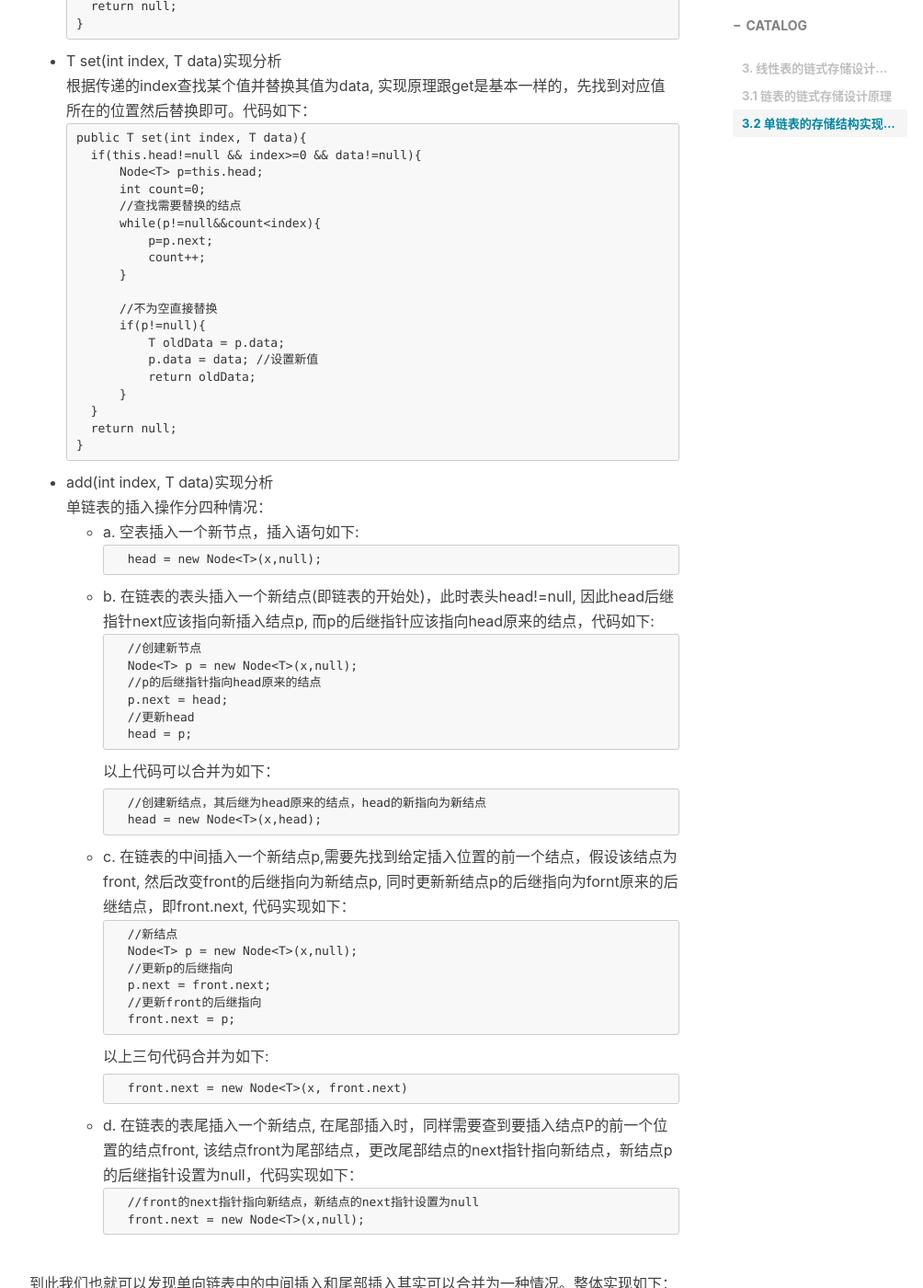
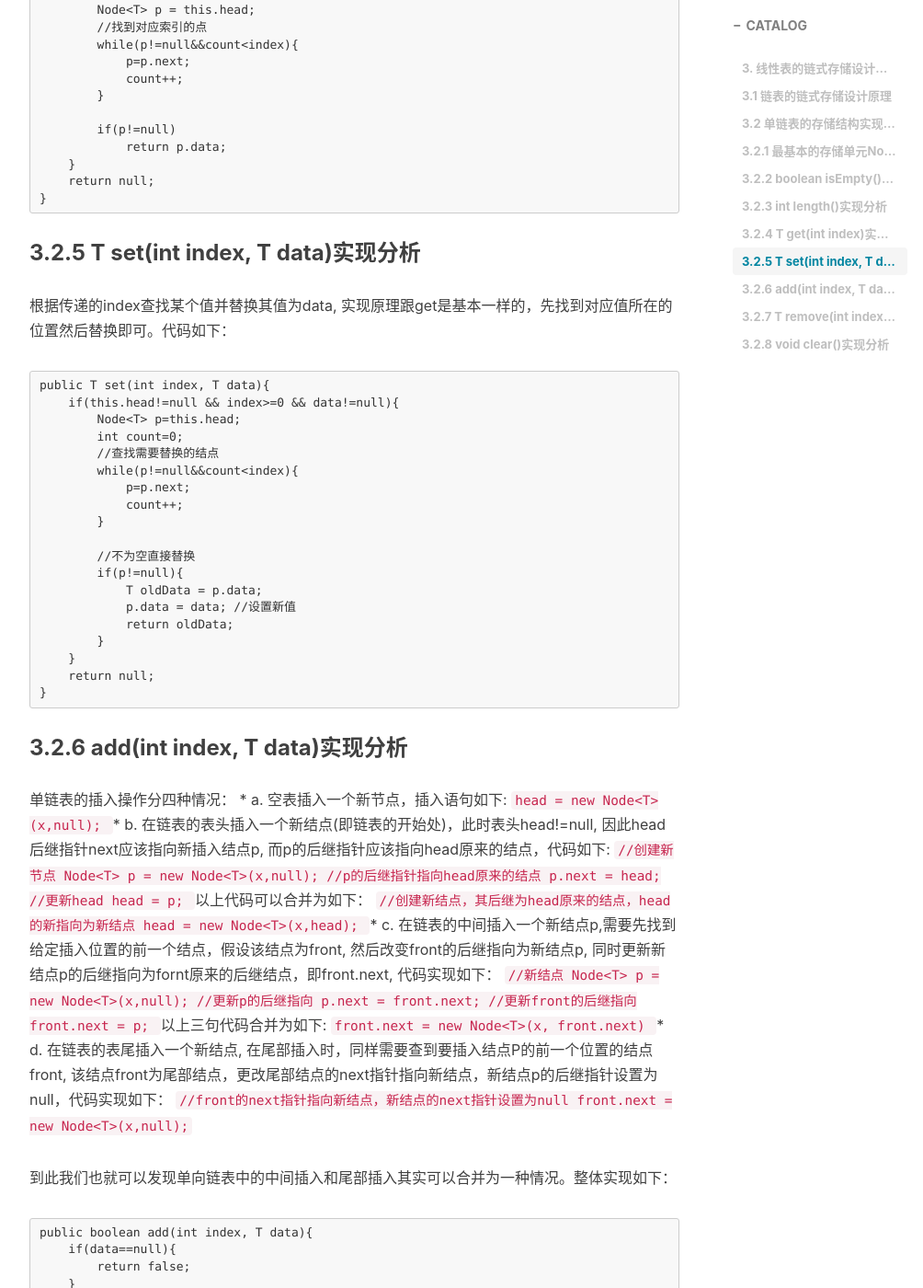
Before and after one commit to jangzc/jangzc.github.io, a Jekyll site: the page built from _posts/2018-08-02-链表.md, in a window 1280 px wide and 1400 px high, scrolled down 2672 px. Shown: the whole window at 92% size, without its empty margins (233-1237 px from the left). Built offline with Jekyll 4.4.1, drawn with Linux system fonts in a browser that asks for light colours; nearby versions of some CDN libraries; comment, search, counter and statistics services are not loaded; some of the changed text lies outside the part shown.

Commit message:
Update 2018-08-02-链表.md

````diff
--- a/_posts/2018-08-02-链表.md
+++ b/_posts/2018-08-02-链表.md
@@ -16,7 +16,7 @@ tags:
 线性链表的存储结构是用若干个地址分散的存储单元存放数据元素的，逻辑上相邻的数据元素在物理位置上不一定相邻，因此每个存储单元中都会有一个地址指向域，这个地址指向域指明其后续元素的位置。在链表中存储的单元称为结点(Node), 一个结点至少包含了数据域和地址域，其中数据域用于存储数据，而地址域用于存储前驱或后继元素的地址。前面我们说过链表的插入和删除都相当便捷，这是由于链表的结点存储空间是在插入或者删除过程中动态申请和释放的，不需要预先给单链表分配存储空间的，从来避免了顺序表因存储空间不足需要扩充空间和复制元素的过程，提高了运行效率和存储空间的利用率
 
 ## 3.2 单链表的存储结构实现分析
-最基本的存储单元Node代码如下：
+### 3.2.1 最基本的存储单元Node代码如下
 ```
 /**
  * 单向链表结点
@@ -49,7 +49,7 @@ public class SingleLinkedList<T> {
 }
 ```
 
-* boolean isEmpty()实现分析<br>
+### 3.2.2 boolean isEmpty()实现分析<br>
 需要判断链表是否为空的依据是头结点head是否为null, 当head==null时链表即为空链表:
 ```
 public boolean isEmpty(){
@@ -57,7 +57,7 @@ public boolean isEmpty(){
 }
 ```
 
-* int length()实现分析<br>
+### 3.2.3 int length()实现分析<br>
 由于单链表的结点数就是其长度，因此我们需要遍历整个链表并获取结点的数量即可知道链表的程度。遍历链表需要从头结点head开始，为了不改变头结点的存储单元，声明变量p指向当前头结点和局部变量length, 然后p从头结点开始访问，沿着next地址链到达后继结点，逐个访问，直到最后一个结点，每经过一个结点length就加一，最后length的大小就是链表的大小。实现代码如下:
 ```
 public int length(){
@@ -71,7 +71,7 @@ public int length(){
 }
 ```
 
-* T get(int index)实现分析<br>
+### 3.2.4 T get(int index)实现分析<br>
 在单链表中获取某个元素的值是一种比较费时间的操作，需要从头结点开始遍历直至传入值index指向的位置，其中需要注意的是index是从0开始计算，也就是说传递的index=3时，查找的是链表中的第4个位置的值。代码实现如下：
 ```
 public T get(int index){
@@ -91,7 +91,7 @@ public T get(int index){
 }
 ```
 
-* T set(int index, T data)实现分析<br>
+### 3.2.5 T set(int index, T data)实现分析<br>
 根据传递的index查找某个值并替换其值为data, 实现原理跟get是基本一样的，先找到对应值所在的位置然后替换即可。代码如下：
 ```
 public T set(int index, T data){
@@ -115,7 +115,7 @@ public T set(int index, T data){
 }
 ```
 
-* add(int index, T data)实现分析<br>
+### 3.2.6 add(int index, T data)实现分析<br>
 单链表的插入操作分四种情况：
     * a. 空表插入一个新节点，插入语句如下:
     ```
@@ -180,67 +180,73 @@ public boolean add(int index, T data){
 }
 ```
 
-* T remove(int index)删除结点实现分析
+### 3.2.7 T remove(int index)删除结点实现分析<br>
 在单向链表中，根据传递index位置删除结点的操作分3种情况，并且删除后返回被删除结点的数据:
-    * a. 删除链表头部(第一个)结点，此时需要删除头部head指向的结点，并更新head的结点指向:
-    ```
-    //头部删除，更新head指向
-    head = head.next;
-    ```
-    * b. 删除链表的中间结点，与添加是同样的道理，需要先找到要删除结点r位置的前一个结点front，然后把front.next指向r.next,代码如下:
-    ```
-    Node<T> r = front.next;
-    //更新结点指针指向
+* a. 删除链表头部(第一个)结点，此时需要删除头部head指向的结点，并更新head的结点指向:
+```
+//头部删除，更新head指向
+head = head.next;
+```
+* b. 删除链表的中间结点，与添加是同样的道理，需要先找到要删除结点r位置的前一个结点front，然后把front.next指向r.next,代码如下:
+```
+Node<T> r = front.next;
+//更新结点指针指向
+front.next = r.next;
+r=null;
+```
+* c. 删除链表的最后一个结点，通过遍历操作找到最后一个结点r的前一个结点front, 并把front.next设置为null, 代码如下：
+```
+front.next = null;
+r=null;
+```
+我们把中间删除和尾部删除合并为如下代码:
+```
+Node<T> r = front.next;
+//如果不是尾部结点，更新结点front指针指向
+if(r!=null){
     front.next = r.next;
     r=null;
-    ```
-    * c. 删除链表的最后一个结点，通过遍历操作找到最后一个结点r的前一个结点front, 并把front.next设置为null, 代码如下：
-    ```
-    front.next = null;
-    r=null;
-    ```
-    我们把中间删除和尾部删除合并为如下代码:
-    ```
-    Node<T> r = front.next;
-    //如果不是尾部结点，更新结点front指针指向
-    if(r!=null){
-        front.next = r.next;
-        r=null;
-    }
-    ```
-    该方法整体代码实现如下:
-    ```
-    public T remove(int index){
-        T old=null;
+}
+```
+该方法整体代码实现如下:
+```
+public T remove(int index){
+    T old=null;
+    if(this.head!=null&&index>=0){
+        //直接删除的是头结点
+        if(index==0){
+            old = this.head.data;
+            this.head = this.head.next;
+        }else{
+            Node<T> front = this.head;
+            int count=0;
+            //查找需要删除结点的前一个结点
+            while(front.next!=null && count < index-1){
+                front = front.next;
+                count++;
+            }
 
-        if(this.head!=null&&index>=0){
-            //直接删除的是头结点
-            if(index==0){
-                old = this.head.data;
-                this.head = this.head.next;
-            }else{
-                Node<T> front = this.head;
-                int count=0;
-                //查找需要删除结点的前一个结点
-                while(front.next!=null && count < index-1){
-                    front = front.next;
-                    count++;
-                }
+            //获取到要删除的结点
+            Node<T> r = front.next;
 
-                //获取到要删除的结点
-                Node<T> r = front.next;
-
-                if(r!=null){
-                    //获取旧值
-                    old = r.data;
-                    //更改指针指向
-                    front.next = r.next;
-                    //释放
-                    r=null;
-                }
+            if(r!=null){
+                //获取旧值
+                old = r.data;
+                //更改指针指向
+                front.next = r.next;
+                //释放
+                r=null;
             }
         }
+    }
 
-        return old;
-    }
-    ```
+    return old;
+}
+```
+### 3.2.8 void clear()实现分析<br>
+清空链表是一件非常简单的事情，只需让head=null即可,代码如下：
+```
+public void clear(){
+    this.head = null;
+}
+```
````
